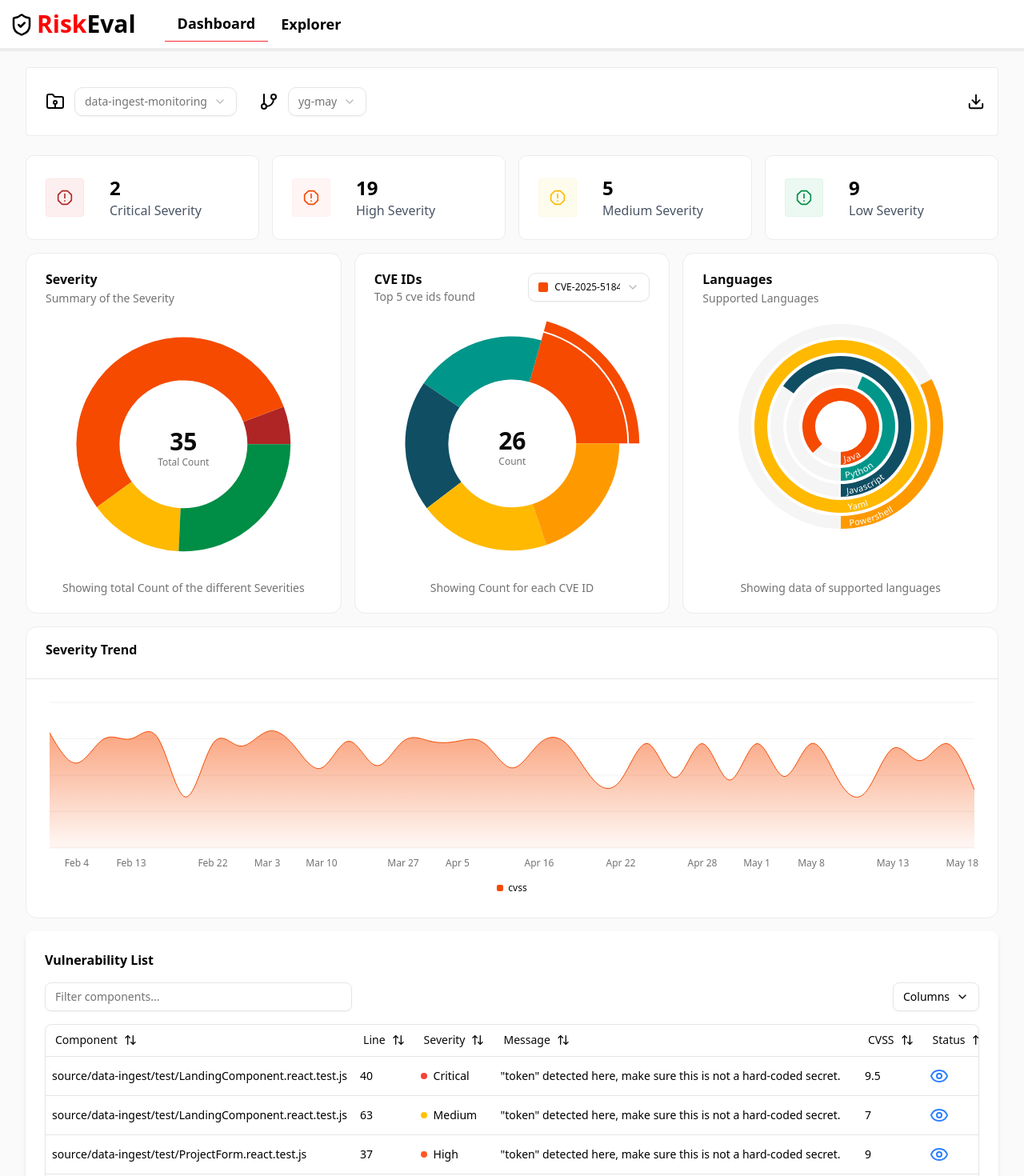
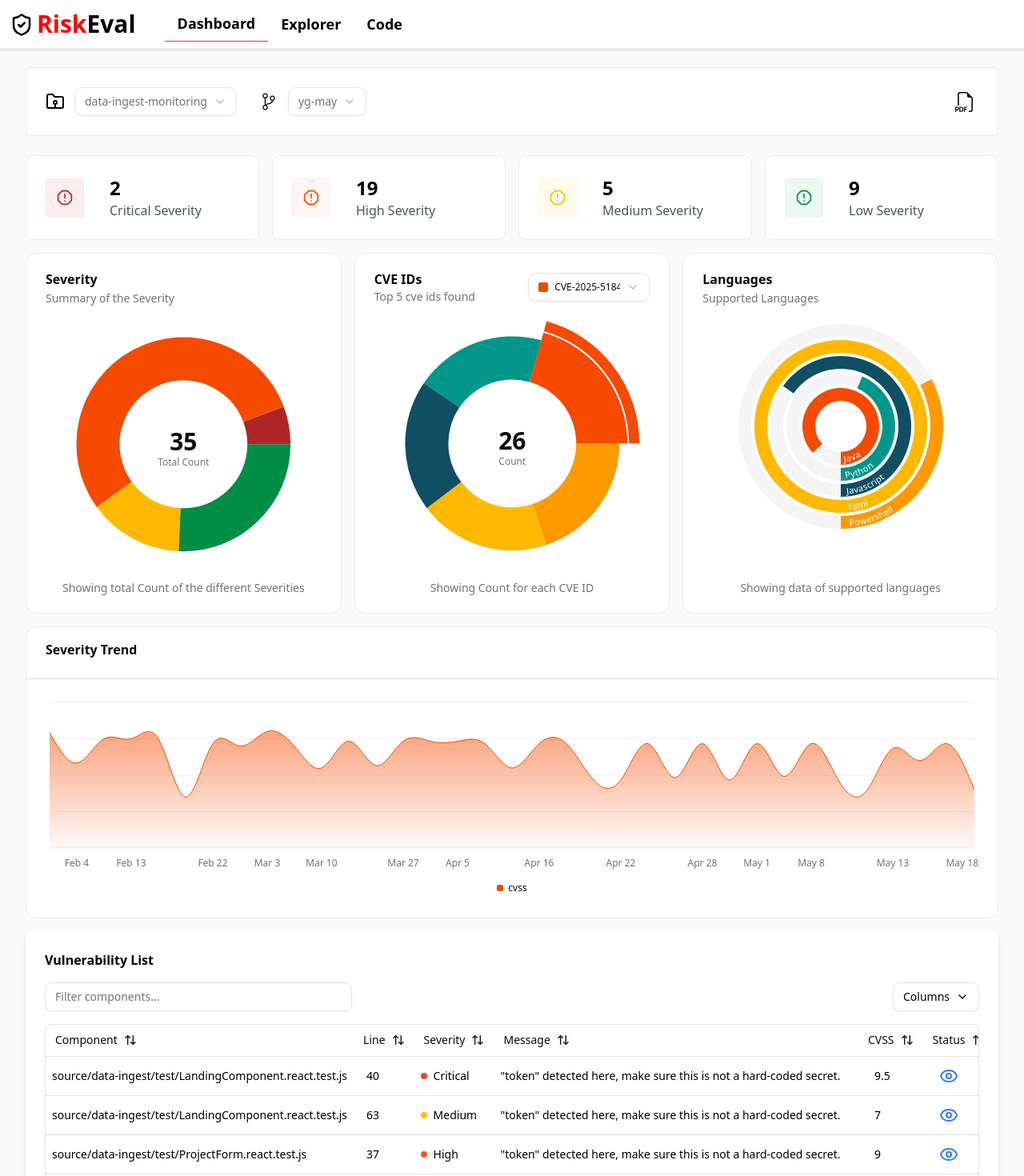
Before and after one commit to yugantgholase/Team-RiskEval, a React (Vite) app in the folder Frontend/risk-eval/: page /dashboard in a window 1280 px wide. Shown: the top 1470 px of the page at 80% size. Built offline with nearby package versions, Linux system fonts and the light colour scheme.

Commit message:
routes and icons modified

```diff
--- a/Frontend/risk-eval/package.json
+++ b/Frontend/risk-eval/package.json
@@ -26,6 +26,7 @@
     "lucide-react": "^0.513.0",
     "react": "^19.1.0",
     "react-dom": "^19.1.0",
+    "react-icons": "^5.5.0",
     "react-router": "^7.6.2",
     "recharts": "^2.15.3",
     "sonner": "^2.0.5",
--- a/Frontend/risk-eval/src/App.jsx
+++ b/Frontend/risk-eval/src/App.jsx
@@ -6,6 +6,7 @@ import Explorer from "@/pages/Explorer/Explorer";
 import ProjectHeader from "@/pages/ProjectHeader";
 import { Toaster } from "sonner";
 import { ShieldCheck } from "lucide-react";
+import Code from "./pages/Code/Code";
 
 function App() {
   const location = useLocation();
@@ -46,13 +47,25 @@ function App() {
             Explorer
           </Link>
         </NavigationMenu>
+        <NavigationMenu>
+          <Link
+            to="/code"
+            className={`px-4 py-2 text-[18px] font-bold ${
+              isActive("/code") ? "border-b-1 border-red-500 " : ""
+            }`}
+          >
+            Code
+          </Link>
+        </NavigationMenu>
       </div>
 
       <div className="m-6 mt-5" style={{ backgroundColor: "#fafafa" }}>
         <ProjectHeader />
         <Routes>
+          <Route path="/" element={<Dashboard />} />
           <Route path="/dashboard" element={<Dashboard />} />
           <Route path="/explorer" element={<Explorer />} />
+          <Route path="/code" element={<Code />} />
         </Routes>
       </div>
       <Toaster />
--- a/Frontend/risk-eval/src/components/dashboard/DataTableDemo.jsx
+++ b/Frontend/risk-eval/src/components/dashboard/DataTableDemo.jsx
@@ -31,6 +31,11 @@ import {
   TableHeader,
   TableRow,
 } from "@/components/ui/table";
+import {
+  Tooltip,
+  TooltipContent,
+  TooltipTrigger,
+} from "@/components/ui/tooltip";
 import { getTableData } from "@/hooks/dashboard.hooks";
 import { toast } from "sonner";
 import { useNavigate } from "react-router";
@@ -107,7 +112,7 @@ export function DataTableDemo() {
           </Button>
         );
       },
-      cell: ({ row }) => <div>{row.getValue("line")}</div>,
+      cell: ({ row }) => <div className="ml-2">{row.getValue("line")}</div>,
     },
     {
       accessorKey: "severity",
@@ -162,7 +167,7 @@ export function DataTableDemo() {
           </Button>
         );
       },
-      cell: ({ row }) => <div>{row.getValue("cvss")}</div>,
+      cell: ({ row }) => <div className="ml-3">{row.getValue("cvss")}</div>,
     },
     {
       accessorKey: "status",
@@ -178,10 +183,17 @@ export function DataTableDemo() {
         );
       },
       cell: ({ row }) => (
-        <div className="justify-middle">
-          {row.getValue("status") === "TO_REVIEW" && (
-            <Eye className="text-blue-500" />
-          )}
+        <div className="ml-3 group">
+          <Tooltip>
+            <TooltipTrigger asChild>
+              {row.getValue("status") === "TO_REVIEW" && (
+                <Eye className="text-blue-500" />
+              )}
+            </TooltipTrigger>
+            <TooltipContent>
+              <p>TO_REVIEW</p>
+            </TooltipContent>
+          </Tooltip>
         </div>
       ),
     },
--- /dev/null
+++ b/Frontend/risk-eval/src/pages/Code/Code.jsx
@@ -0,0 +1,7 @@
+import React from "react";
+
+const Code = () => {
+  return <div>Hello</div>;
+};
+
+export default Code;
--- a/Frontend/risk-eval/src/pages/ProjectHeader.jsx
+++ b/Frontend/risk-eval/src/pages/ProjectHeader.jsx
@@ -1,5 +1,13 @@
 import React from "react";
-import { FolderRoot, GitBranch, Download } from "lucide-react";
+import {
+  FolderRoot,
+  GitBranch,
+  Download,
+  DownloadCloud,
+  Cloud,
+} from "lucide-react";
+import { BsFiletypePdf } from "react-icons/bs";
+import { IoIosGitBranch } from "react-icons/io";
 import { getProjectDetails, useQueryParams } from "@/hooks/dashboard.hooks";
 import { useLocation } from "react-router";
 import {
@@ -7,7 +15,6 @@ import {
   TooltipContent,
   TooltipTrigger,
 } from "@/components/ui/tooltip";
-import { Button } from "@/components/ui/button";
 import {
   Select,
   SelectContent,
@@ -17,18 +24,6 @@ import {
 } from "@/components/ui/select";
 
 const projectDetails = getProjectDetails();
-const stats = [
-  {
-    icon: <FolderRoot className="h-6 w-6 " />,
-    name: projectDetails?.projectName,
-    label: "Project Name",
-  },
-  {
-    icon: <GitBranch className="h-6 w-6 " />,
-    name: projectDetails?.branchName,
-    label: "Branch Name",
-  },
-];
 const ProjectHeader = () => {
   const location = useLocation();
   const { projectName, projectBranch } = useQueryParams();
@@ -39,7 +34,7 @@ const ProjectHeader = () => {
       label: "Project Name",
     },
     {
-      icon: <GitBranch className="h-6 w-6 " />,
+      icon: <IoIosGitBranch className="h-6 w-6 " />,
       name: projectBranch ?? projectDetails?.branchName,
       label: "Branch Name",
     },
@@ -70,9 +65,6 @@ const ProjectHeader = () => {
                     >
                       {stat.name}
                     </SelectItem>
-                    {/* <SelectItem value="others" className="rounded-lg">
-                      Others...
-                    </SelectItem> */}
                   </SelectContent>
                 </Select>
               </div>
@@ -90,9 +82,12 @@ const ProjectHeader = () => {
             <a
               href="/Vulnerability_Report.pdf"
               download
-              className="align-middle group"
+              className="align-middle group mr-3"
             >
-              <Download size={22} className="group-hover:text-purple-800 " />
+              <BsFiletypePdf
+                size={25}
+                className="group-hover:text-purple-800 "
+              />
             </a>
           </TooltipTrigger>
           <TooltipContent>
```
Also changed, not shown: 1 other file (tests, documents, lock files or other folders).
